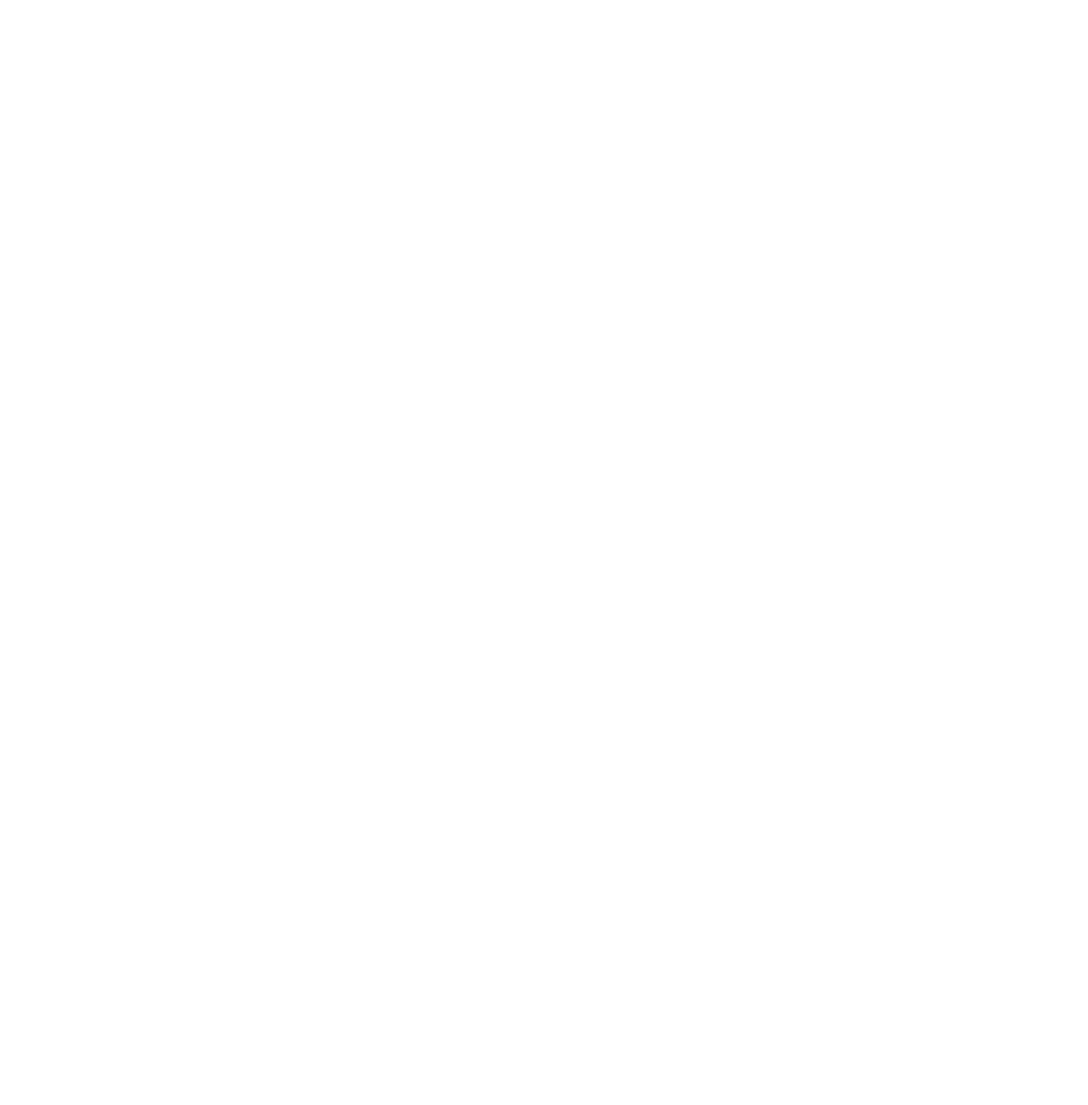
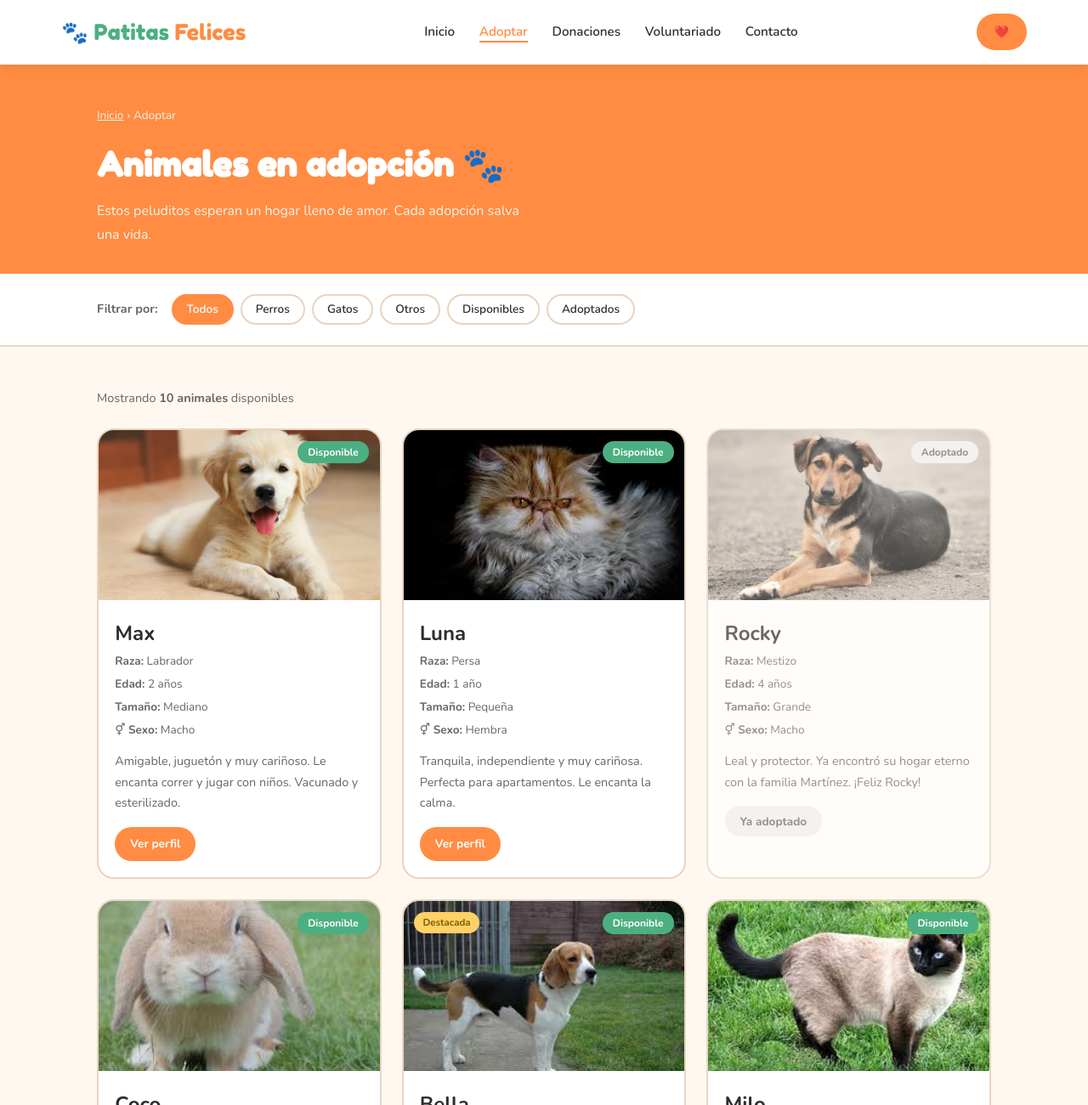
Before and after one commit to yenico623/patitas-felices-web, a plain HTML site: page adoptar.html in a window 1280 px wide. Shown: the top 1300 px of the page at 85% size. Before the commit the page ends 800 px from the top, so only its background shows below. Drawn offline with nearby package versions, Linux system fonts and the light colour scheme.

Commit message:
feat: Se arreglo el problema con responsive, se creo la carpeta de estilos adoptar y se añadieron nuevas imagenes

```diff
--- a/CSS/style.css
+++ b/CSS/style.css
@@ -1,4 +1,3 @@
-
 :root {
   --naranja:       #FF8C42;
   --naranja-oscuro:#E07030;
@@ -202,8 +201,6 @@
   border-radius: 3px;
   transition: all 0.3s;
 }
-
-
 /* el banner principal image */
 .hero {
   min-height: 90vh;
--- /dev/null
+++ b/CSS/style_adoptar.css
@@ -0,0 +1,163 @@
+/* ESTILOS EXCLUSIVOS DE adoptar.html*/
+
+.pagina-banner {
+  background-color: var(--naranja);
+  padding: 3rem 0 2rem;
+  color: var(--blanco);
+}
+
+.banner-ruta {
+  font-size: 0.85rem;
+  margin-bottom: 0.8rem;
+  opacity: 0.85;
+}
+
+.banner-ruta a {
+  color: var(--blanco);
+  text-decoration: underline;
+}
+
+.banner-titulo {
+  font-family: var(--fuente-titulo);
+  font-size: 2.5rem;
+  margin-bottom: 0.5rem;
+}
+
+.banner-subtitulo {
+  font-size: 1rem;
+  opacity: 0.9;
+  max-width: 500px;
+}
+
+
+/* Filtros visuales */
+.filtros-seccion {
+  padding: 1.5rem 0;
+  background-color: var(--blanco);
+  border-bottom: 2px solid var(--borde);
+  position: sticky;
+  top: 65px;
+
+  z-index: 50;
+}
+
+.filtros-grupo {
+  display: flex;
+  align-items: center;
+  gap: 1rem;
+  flex-wrap: wrap;
+}
+
+.filtros-label {
+  font-weight: 700;
+  font-size: 0.9rem;
+  color: var(--texto-suave);
+  white-space: nowrap;
+}
+
+.filtros-botones {
+  display: flex;
+  gap: 0.5rem;
+  flex-wrap: wrap;
+}
+
+.filtro-btn {
+  padding: 0.4rem 1rem;
+  border-radius: 50px;
+  border: 2px solid var(--borde);
+  background-color: var(--blanco);
+  color: var(--texto);
+  font-family: var(--fuente-texto);
+  font-size: 0.85rem;
+  font-weight: 600;
+  cursor: pointer;
+  transition: all 0.2s;
+}
+
+.filtro-btn:hover {
+  border-color: var(--naranja);
+  color: var(--naranja);
+}
+
+.filtro-activo {
+  background-color: var(--naranja);
+  color: var(--blanco);
+  border-color: var(--naranja);
+}
+
+
+/* Catálogo */
+.catalogo-seccion {
+  padding: 3rem 0 5rem;
+  background-color: var(--fondo);
+}
+
+.catalogo-total {
+  font-size: 0.9rem;
+  color: var(--texto-suave);
+  margin-bottom: 1.5rem;
+}
+
+.catalogo-grid {
+  display: grid;
+  grid-template-columns: repeat(auto-fit, minmax(260px, 1fr));
+  gap: 1.5rem;
+}
+
+.animal-badge {
+  position: absolute;
+  top: 0.8rem;
+  left: 0.8rem;
+  background-color: var(--amarillo);
+  color: #7a5c00;
+  padding: 3px 10px;
+  border-radius: 50px;
+  font-size: 0.72rem;
+  font-weight: 700;
+}
+
+.animal-badge.nuevo {
+  background-color: var(--verde);
+  color: var(--blanco);
+}
+
+.animal-card--adoptado {
+  opacity: 0.7;
+  filter: grayscale(30%);
+
+}
+
+.animal-detalles {
+  list-style: none;
+  display: flex;
+  flex-direction: column;
+  gap: 4px;
+  margin-bottom: 0.8rem;
+  font-size: 0.85rem;
+  color: var(--texto-suave);
+}
+
+
+.adoptar-cta {
+  padding: 4rem 0;
+  background-color: var(--verde);
+}
+
+.cta-contenido {
+  display: flex;
+  justify-content: space-between;
+  align-items: center;
+  gap: 2rem;
+  flex-wrap: wrap;
+}
+
+.cta-texto h2 {
+  font-family: var(--fuente-titulo);
+  font-size: 1.8rem;
+  color: var(--blanco);
+  margin-bottom: 0.5rem;
+}
+
+.cta-texto p {
+  color: rgba(255,255,255,0.85);
+}
--- a/adoptar.html
+++ b/adoptar.html
@@ -0,0 +1,370 @@
+<!DOCTYPE html>
+<html lang="es">
+<head>
+  <meta charset="UTF-8">
+  <meta name="viewport" content="width=device-width, initial-scale=1.0">
+  <meta name="description" content="Animales en adopción — Fundación Patitas Felices">
+  <title>Adoptar | Patitas Felices 🐾</title>
+
+  <link rel="preconnect" href="https://fonts.googleapis.com">
+  <link href="https://fonts.googleapis.com/css2?family=Fredoka+One&family=Nunito:wght@400;600;700&display=swap" rel="stylesheet">
+  <link rel="stylesheet" href="css/style.css">
+  <link rel="stylesheet" href="css/responsive.css">
+  <link rel="stylesheet" href="CSS/style_adoptar.css">
+</head>
+
+<body>
+
+  <header class="site-header">
+    <nav class="navbar">
+      <a href="index.html" class="nav-logo">🐾 <span>Patitas</span> Felices</a>
+
+      <ul class="nav-menu">
+        <li><a href="index.html"    class="nav-link">Inicio</a></li>
+        <li><a href="adoptar.html"  class="nav-link active">Adoptar</a></li>
+        <li><a href="#donaciones"   class="nav-link">Donaciones</a></li>
+        <li><a href="#voluntariado" class="nav-link">Voluntariado</a></li>
+        <li><a href="contacto.html" class="nav-link">Contacto</a></li>
+      </ul>
+
+      <a href="contacto.html" class="btn btn-nav">❤️</a>
+
+      <button class="hamburger" aria-label="Abrir menú">
+        <span></span>
+        <span></span>
+        <span></span>
+      </button>
+    </nav>
+  </header>
+
+
+  <main>
+
+    <section class="pagina-banner">
+      <div class="container">
+        <p class="banner-ruta">
+          <a href="index.html">Inicio</a>
+          <span> › </span>
+          <span>Adoptar</span>
+        </p>
+        <h1 class="banner-titulo">Animales en adopción 🐾</h1>
+        <p class="banner-subtitulo">
+          Estos peluditos esperan un hogar lleno de amor.
+          Cada adopción salva una vida.
+        </p>
+      </div>
+    </section>
+
+    <section class="filtros-seccion">
+      <div class="container">
+        <div class="filtros-grupo">
+          <span class="filtros-label">Filtrar por:</span>
+
+          <div class="filtros-botones">
+            <button class="filtro-btn filtro-activo">Todos</button>
+            <button class="filtro-btn">Perros</button>
+            <button class="filtro-btn">Gatos</button>
+            <button class="filtro-btn">Otros</button>
+            <button class="filtro-btn">Disponibles</button>
+            <button class="filtro-btn">Adoptados</button>
+          </div>
+        </div>
+      </div>
+    </section>
+
+
+    <section class="catalogo-seccion">
+      <div class="container">
+
+        <p class="catalogo-total">
+          Mostrando <strong>10 animales</strong> disponibles
+        </p>
+
+        <div class="catalogo-grid">
+
+
+          <article class="animal-card">
+            <div class="animal-imagen">
+              <img src="../patitas-felices-web/img/labrador.webp" alt="Max, perro Labrador de 2 años">
+              <span class="animal-estado disponible">Disponible</span>
+            </div>
+            <div class="animal-info">
+              <h2 class="animal-nombre">Max</h2>
+
+              <ul class="animal-detalles">
+                <li><strong>Raza:</strong> Labrador</li>
+                <li><strong>Edad:</strong> 2 años</li>
+                <li><strong>Tamaño:</strong> Mediano</li>
+                <li>⚥  <strong>Sexo:</strong> Macho</li>
+              </ul>
+              <p class="animal-desc">
+                Amigable, juguetón y muy cariñoso. Le encanta correr
+                y jugar con niños. Vacunado y esterilizado.
+              </p>
+              <a href="perfil-animal.html" class="btn btn-primario btn-pequeno">
+                Ver perfil
+              </a>
+            </div>
+          </article>
+
+
+
+          <article class="animal-card">
+            <div class="animal-imagen">
+              <img src="../patitas-felices-web/img/gata persa.jpeg" alt="Luna, gata Persa de 1 año">
+              <span class="animal-estado disponible">Disponible</span>
+            </div>
+            <div class="animal-info">
+              <h2 class="animal-nombre">Luna</h2>
+              <ul class="animal-detalles">
+                <li><strong>Raza:</strong> Persa</li>
+                <li><strong>Edad:</strong> 1 año</li>
+                <li><strong>Tamaño:</strong> Pequeña</li>
+                <li>⚥  <strong>Sexo:</strong> Hembra</li>
+              </ul>
+              <p class="animal-desc">
+                Tranquila, independiente y muy cariñosa.
+                Perfecta para apartamentos. Le encanta la calma.
+              </p>
+              <a href="perfil-animal.html" class="btn btn-primario btn-pequeno">
+                Ver perfil
+              </a>
+            </div>
+          </article>
+
+
+
+          <article class="animal-card animal-card--adoptado">
+            <div class="animal-imagen">
+              <img src="../patitas-felices-web/img/perrom.avif" alt="Rocky, perro Mestizo de 4 años — ya adoptado">
+              <span class="animal-estado adoptado">Adoptado</span>
+            </div>
+            <div class="animal-info">
+              <h2 class="animal-nombre">Rocky</h2>
+              <ul class="animal-detalles">
+                <li><strong>Raza:</strong> Mestizo</li>
+                <li><strong>Edad:</strong> 4 años</li>
+                <li><strong>Tamaño:</strong> Grande</li>
+                <li>⚥  <strong>Sexo:</strong> Macho</li>
+              </ul>
+              <p class="animal-desc">
+                Leal y protector. Ya encontró su hogar eterno
+                con la familia Martínez. ¡Feliz Rocky!
+              </p>
+              <button class="btn btn-gris btn-pequeno" disabled>
+                Ya adoptado
+              </button>
+            </div>
+          </article>
+
+          <article class="animal-card">
+            <div class="animal-imagen">
+              <img src="../patitas-felices-web/img/conejo.jpeg" alt="Coco, conejo de 8 meses">
+              <span class="animal-estado disponible">Disponible</span>
+            </div>
+            <div class="animal-info">
+              <h2 class="animal-nombre">Coco</h2>
+              <ul class="animal-detalles">
+                <li><strong>Raza:</strong> Conejo enano</li>
+                <li><strong>Edad:</strong> 8 meses</li>
+                <li><strong>Tamaño:</strong> Pequeño</li>
+                <li>⚥  <strong>Sexo:</strong> Macho</li>
+              </ul>
+              <p class="animal-desc">
+                Curioso, activo e independiente.
+                Ideal para familias con niños mayores de 8 años.
+              </p>
+              <a href="perfil-animal.html" class="btn btn-primario btn-pequeno">
+                Ver perfil
+              </a>
+            </div>
+          </article>
+
+
+          <article class="animal-card">
+            <div class="animal-imagen">
+              <img src="../patitas-felices-web/img/bella.jpeg" alt="Bella, perra Beagle de 3 años">
+              <span class="animal-estado disponible">Disponible</span>
+              <span class="animal-badge">Destacada</span>
+
+            </div>
+            <div class="animal-info">
+              <h2 class="animal-nombre">Bella</h2>
+              <ul class="animal-detalles">
+                <li><strong>Raza:</strong> Beagle</li>
+                <li><strong>Edad:</strong> 3 años</li>
+                <li><strong>Tamaño:</strong> Mediano</li>
+                <li>⚥  <strong>Sexo:</strong> Hembra</li>
+              </ul>
+              <p class="animal-desc">
+                Energética y muy sociable. Ama a los niños
+                y se lleva bien con otros perros.
+              </p>
+              <a href="perfil-animal.html" class="btn btn-primario btn-pequeno">
+                Ver perfil
+              </a>
+            </div>
+          </article>
+
+          <article class="animal-card">
+            <div class="animal-imagen">
+              <img src="../patitas-felices-web/img/siames.jpeg" alt="Milo, gato Siamés de 2 años">
+              <span class="animal-estado disponible">Disponible</span>
+            </div>
+            <div class="animal-info">
+              <h2 class="animal-nombre">Milo</h2>
+              <ul class="animal-detalles">
+                <li><strong>Raza:</strong> Siamés</li>
+                <li><strong>Edad:</strong> 2 años</li>
+                <li><strong>Tamaño:</strong> Mediano</li>
+                <li>⚥  <strong>Sexo:</strong> Macho</li>
+              </ul>
+              <p class="animal-desc">
+                Inteligente y vocal. Le encanta explorar
+                y jugar con juguetes interactivos.
+              </p>
+              <a href="perfil-animal.html" class="btn btn-primario btn-pequeno">
+                Ver perfil
+              </a>
+            </div>
+          </article>
+
+
+          <article class="animal-card animal-card--adoptado">
+            <div class="animal-imagen">
+              <img src="../patitas-felices-web/img/retriver.jpg" alt="Nala, perra Golden Retriever — ya adoptada">
+              <span class="animal-estado adoptado">Adoptada</span>
+            </div>
+            <div class="animal-info">
+              <h2 class="animal-nombre">Nala</h2>
+              <ul class="animal-detalles">
+                <li><strong>Raza:</strong> Golden Retriever</li>
+                <li><strong>Edad:</strong> 5 años</li>
+                <li><strong>Tamaño:</strong> Grande</li>
+                <li>⚥  <strong>Sexo:</strong> Hembra</li>
+              </ul>
+              <p class="animal-desc">
+                Dulce y paciente. Ahora vive feliz con
+                sus nuevos dueños en el barrio Cabecera.
+              </p>
+              <button class="btn btn-gris btn-pequeno" disabled>
+                Ya adoptada
+              </button>
+            </div>
+          </article>
+
+
+          <!-- ========== TARJETA 8 ========== -->
+          <article class="animal-card">
+            <div class="animal-imagen">
+              <img src="../patitas-felices-web/img/dalmata.jpg" alt="Simba, perro Dálmata de 1 año">
+              <span class="animal-estado disponible">Disponible</span>
+              <span class="animal-badge nuevo">🆕 Nuevo</span>
+            </div>
+            <div class="animal-info">
+              <h2 class="animal-nombre">Simba</h2>
+              <ul class="animal-detalles">
+                <li><strong>Raza:</strong> Dálmata</li>
+                <li><strong>Edad:</strong> 1 año</li>
+                <li><strong>Tamaño:</strong> Grande</li>
+                <li>⚥ <strong>Sexo:</strong> Macho</li>
+              </ul>
+              <p class="animal-desc">
+                Lleno de energía y muy juguetón.
+                Necesita espacio y mucho ejercicio diario.
+              </p>
+              <a href="perfil-animal.html" class="btn btn-primario btn-pequeno">
+                Ver perfil
+              </a>
+            </div>
+          </article>
+
+        </div>
+
+
+      </div>
+    </section>
+
+    <!--Seccion llamada a la accion-->
+    <section class="adoptar-cta">
+      <div class="container">
+        <div class="cta-contenido">
+          <div class="cta-texto">
+            <h2>¿No encontraste tu compañero ideal?</h2>
+            <p>Cuéntanos qué tipo de animal buscas y
+               te avisamos cuando llegue uno que encaje.</p>
+          </div>
+          <a href="contacto.html" class="btn btn-primario btn-grande">
+            Escríbenos
+          </a>
+        </div>
+      </div>
+    </section>
+
+  </main>
+
+
+  <footer class="site-footer">
+    <div class="container">
+
+      <div class="footer-grid">
+
+        <div class="footer-marca">
+          <p class="footer-logo">🐾 Patitas Felices</p>
+          <p>Rescatamos, cuidamos y encontramos hogares amorosos.</p>
+          <p class="footer-copy">
+            © <time datetime="2025">2025</time> Fundación Patitas Felices.
+          </p>
+        </div>
+
+        <nav aria-label="Navegación del footer">
+          <h4>Navegación</h4>
+          <ul>
+            <li><a href="index.html">Inicio</a></li>
+            <li><a href="adoptar.html">Adoptar</a></li>
+            <li><a href="contacto.html">Contacto</a></li>
+          </ul>
+        </nav>
+
+        <address>
+          <h4>Contáctanos</h4>
+          <p>📧 <a href="mailto:info@patitasfelices.org">
+               info@patitasfelices.org</a></p>
+          <p>📱 <a href="tel:+573001234567">+57 300 123 4567</a></p>
+          <p>📍 Bucaramanga, Colombia</p>
+        </address>
+
+        <div class="footer-redes">
+          <h4>Síguenos</h4>
+          <a href="#" class="red-social" aria-label="Instagram">
+            Instagram
+          </a>
+          <a href="#" class="red-social" aria-label="Facebook">
+            Facebook
+          </a>
+          <a href="#" class="red-social" aria-label="TikTok">
+            TikTok
+          </a>
+        </div>
+
+      </div>
+
+      <div class="footer-bottom">
+        <p>
+          <small>
+            Desarrollado por
+            <a href="https://github.com/yenico623"
+               target="_blank"
+               rel="noopener noreferrer">
+              Yenifer Cortez
+            </a>
+            — Proyecto académico 2026
+          </small>
+        </p>
+      </div>
+
+    </div>
+  </footer>
+
+</body>
+</html>
```
Also changed, not shown: CSS/responsive.css (+15 -0 lines), index.html (+1 -0 lines), img/bella.jpeg (added), img/dalmata.jpg (added), img/retriver.jpg (added), img/siames.jpeg (added).
